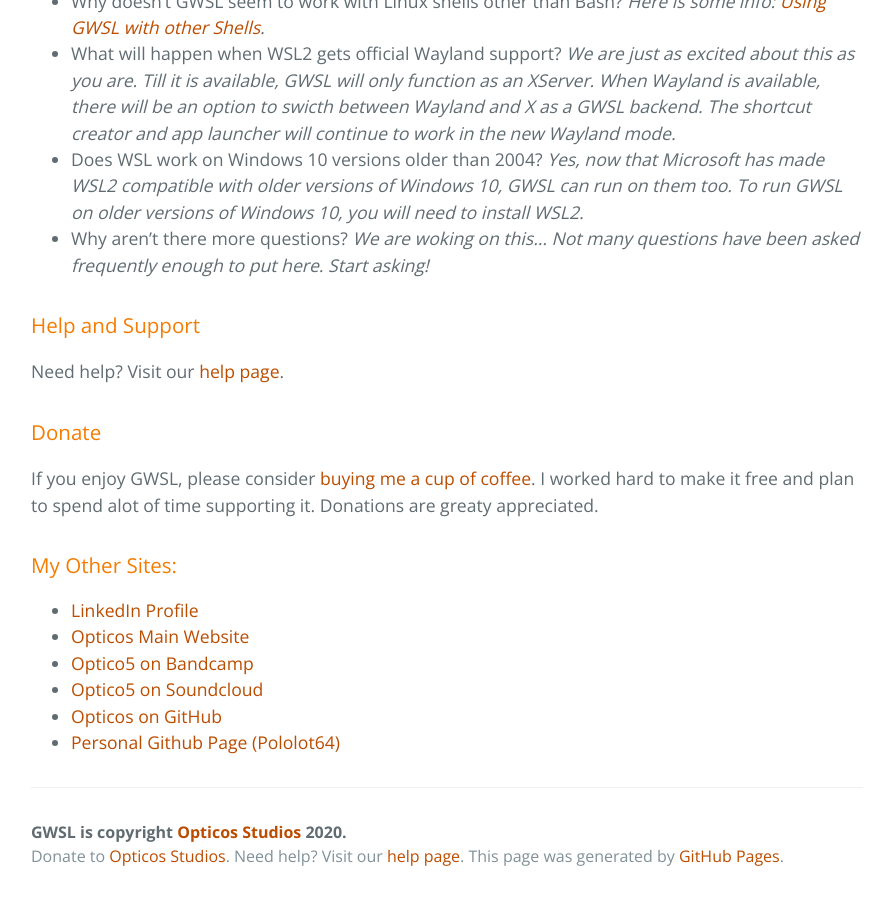
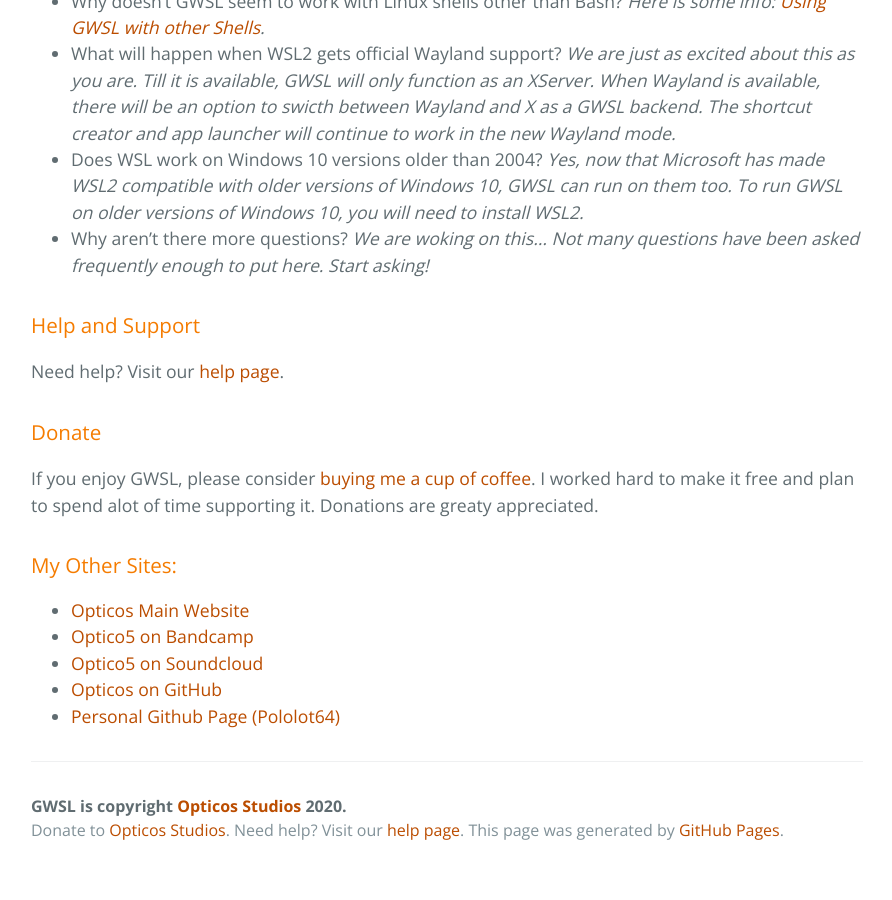
Before and after one commit to Opticos/gwsl, a Jekyll site: the page built from index.md, in a window 1280 px wide and 900 px high, scrolled down 2556 px. Shown: the whole window, without its empty margins (193-1085 px from the left). Built offline with Jekyll 4.4.1, drawn with Linux system fonts in a browser that asks for light colours; the repository's description, which GitHub fills in, is left out; after the commit the page ends 3430 px from its top, so only the background shows below that.

Commit message:
Update index.md

```diff
--- a/index.md
+++ b/index.md
@@ -103,7 +103,7 @@ Need help? Visit our [help page](https://opticos.github.io/gwsl/help.html).
 If you enjoy GWSL, please consider [buying me a cup of coffee](https://sites.google.com/bartimee.com/opticos-studios/donate). I worked hard to make it free and plan to spend alot of time supporting it. Donations are greaty appreciated.
 
 ### My Other Sites:
-*  [LinkedIn Profile](https://www.linkedin.com/in/paul-elliot-foy)
+<!--*  [LinkedIn Profile](https://www.linkedin.com/in/paul-elliot-foy)-->
 *  [Opticos Main Website](https://sites.google.com/bartimee.com/opticos-studios/home)
 *  [Optico5 on Bandcamp](https://opticos.bandcamp.com/)
 *  [Optico5 on Soundcloud](https://soundcloud.com/opticos)
```
